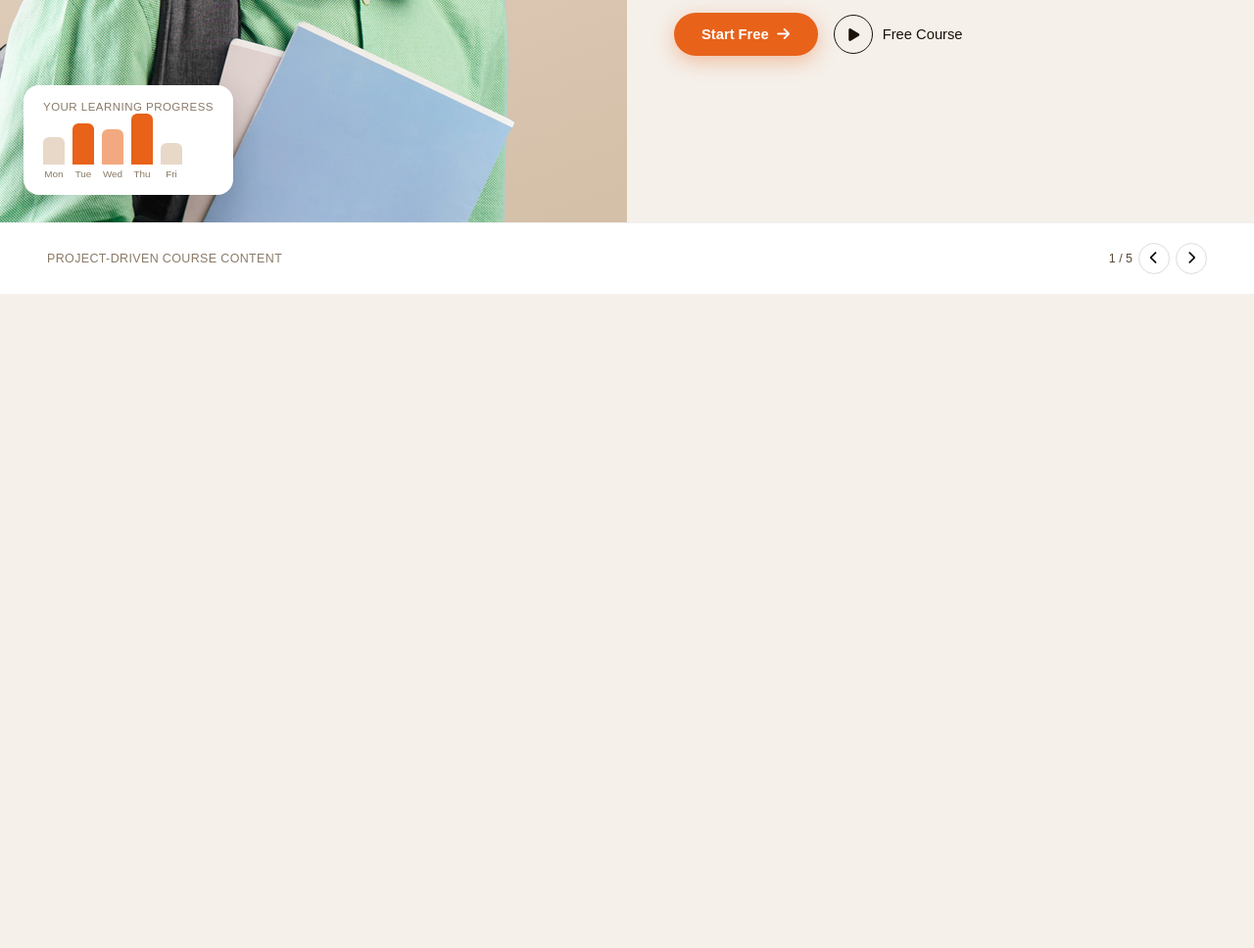
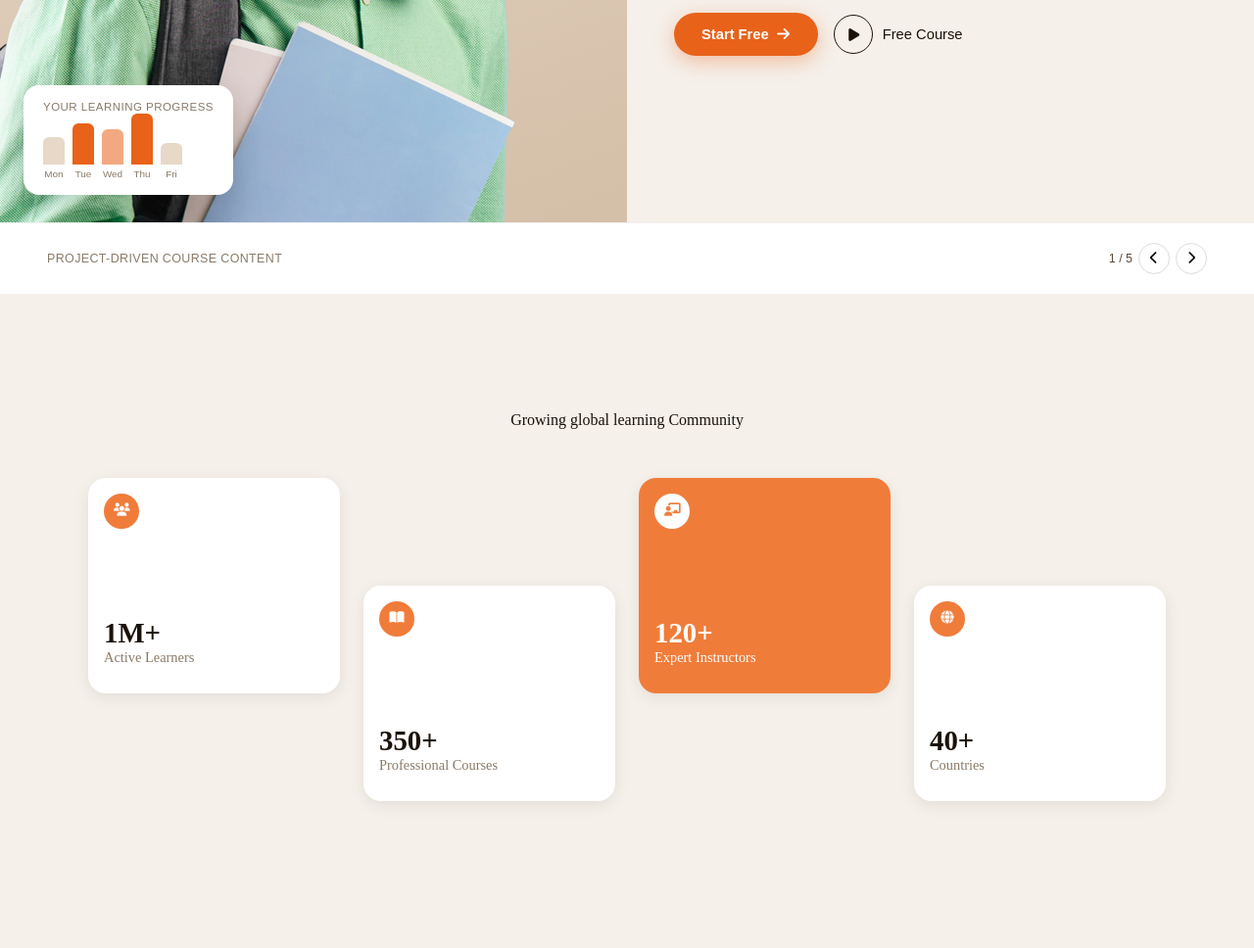
Before and after one commit to I-am-mawufemor/E-Learning-SaaS-Landing-Page, a plain HTML site: page index.html in a window 1280 px wide. Shown: the part 573-1541 px from the top of the page at 98% size. Before the commit the page ends 873 px from the top, so only its background shows below. Drawn offline with Linux system fonts and the light colour scheme; a web font is replaced by a local one.

Commit message:
update stats section

```diff
--- a/css/style.css
+++ b/css/style.css
@@ -122,7 +122,7 @@ body {
     transform: scale(1.08);
 }
 
-.icon-btn svg {
+.icon-btn i {
     background: transparent;
     fill: none;
     stroke: var(--text-mid);
@@ -655,3 +655,254 @@ body {
         transform: translateX(0);
     }
 }
+
+/* ── Mobile (≤ 480px): tighten everything further ── */
+@media screen and (max-width: 480px) {
+    .hero-left {
+        height: 52vw;
+        min-height: 260px;
+        max-height: 340px;
+    }
+
+    .hero-img {
+        height: 98%;
+    }
+
+    /* Hide the two lower pill tags to avoid clutter */
+    .tag-3,
+    .tag-4 {
+        display: none;
+    }
+
+    .tag-1 {
+        font-size: .68rem;
+        padding: 4px 10px;
+    }
+
+    .tag-2 {
+        font-size: .68rem;
+        padding: 4px 10px;
+    }
+
+    /* Collapse progress card into a compact strip */
+    .progress-card {
+        padding: 10px 12px;
+        min-width: 140px;
+        border-radius: 12px;
+    }
+
+    .progress-card h4 {
+        font-size: .65rem;
+        margin-bottom: 8px;
+    }
+
+    .bars {
+        height: 40px;
+        gap: 5px;
+    }
+
+    .bar {
+        width: 16px;
+    }
+
+    .hero-right {
+        padding: 28px 20px 40px;
+        gap: 14px;
+    }
+
+    .hero-title {
+        font-size: clamp(1.75rem, 7.5vw, 2.2rem);
+    }
+
+    .hero-sub {
+        font-size: .85rem;
+    }
+
+    .btn-primary {
+        padding: 12px 22px;
+        font-size: .85rem;
+    }
+
+    .hero-cta {
+        gap: 12px;
+    }
+}
+
+/* ── Very small phones (≤ 360px) ── */
+@media screen and (max-width: 360px) {
+    .hero-left {
+        height: 56vw;
+        min-height: 220px;
+    }
+
+    .progress-card {
+        display: none;
+        /* reclaim space on tiny screens */
+    }
+
+    .hero-right {
+        padding: 24px 16px 36px;
+    }
+
+    .hero-title {
+        font-size: 1.65rem;
+    }
+}
+
+/* ─── STATISTICS  Section─── */
+.stat {
+    display: flex;
+    flex-direction: column;
+    padding: 120px 30px;
+    gap: 20px;
+}
+
+.stat-heading {
+    display: flex;
+    justify-content: center;
+    align-items: center;
+    text-align: center;
+    font-family: 'Playfair Display', serif;
+    font-size: 16px;
+    color: var(--text-dark);
+}
+
+.stat-cards {
+    display: grid;
+    grid-template-columns: 1fr 1fr 1fr 1fr;
+    gap: 24px;
+    padding: 30px 60px;
+    align-items: start;
+}
+
+
+.stat-card-2,
+.stat-card-4 {
+    height: 220px;
+    background: var(--white);
+    border-radius: var(--radius);
+    padding: 16px;
+    margin-top: 110px;
+    box-shadow: 0 4px 16px rgba(0, 0, 0, .08);
+
+}
+
+.stat-card-1 {
+    height: 220px;
+    background: var(--white);
+    border-radius: var(--radius);
+    padding: 16px;
+    box-shadow: 0 4px 16px rgba(0, 0, 0, .08);
+}
+
+.stat-card-3 {
+    height: 220px;
+    background: var(--orange-light);
+    border-radius: var(--radius);
+    padding: 16px;
+    box-shadow: 0 4px 16px rgba(0, 0, 0, .08);
+
+}
+
+.stat-card-2 .icon-btn,
+.stat-card-4 .icon-btn,
+.stat-card-1 .icon-btn {
+    background: var(--orange-light);
+    border: none;
+}
+
+.stat-card-2 .icon-btn i,
+.stat-card-4 .icon-btn i,
+.stat-card-1 .icon-btn i {
+    stroke: var(--white);
+    color: var(--white);
+}
+
+.stat-card-3 .icon-btn {
+    background: var(--white);
+    border: none;
+}
+
+.stat-card-3 .icon-btn i {
+    stroke: var(--orange-light);
+    color: var(--orange-light);
+}
+
+.stat-content {
+    margin-top: 90px;
+    font-family: Playfair Display, serif;
+
+}
+
+.stat-content h2 {
+    font-weight: 700;
+    font-size: 1.8rem;
+
+}
+
+.stat-content p {
+    font-size: 0.9rem;
+    color: var(--text-light);
+}
+
+.stat-card-3 .stat-content h2 {
+    font-weight: 700;
+    font-size: 1.8rem;
+    color: var(--white) !important;
+}
+
+
+.stat-card-3 .stat-content p {
+    font-size: 0.9rem;
+    color: var(--white) !important;
+}
+
+/* Keyframe: starts invisible and 24px below, ends fully visible in place */
+@keyframes fadeUp {
+    from {
+        opacity: 0;
+        transform: translateY(24px);
+    }
+
+    to {
+        opacity: 1;
+        transform: translateY(0);
+    }
+}
+
+@media (prefers-reduced-motion: no-preference) {
+
+    .stat-card-1,
+    .stat-card-2,
+    .stat-card-3,
+    .stat-card-4 {
+        opacity: 0;
+        animation: fadeUp 0.5s ease forwards;
+        animation-play-state: paused;
+
+    }
+
+
+    .stat-card-1 {
+        animation-delay: 0s;
+    }
+
+    .stat-card-2 {
+        animation-delay: 0.1s;
+    }
+
+    .stat-card-3 {
+        animation-delay: 0.2s;
+    }
+
+    .stat-card-4 {
+        animation-delay: 0.3s;
+    }
+
+    .stat-cards.in-view .stat-card-1,
+    .stat-cards.in-view .stat-card-2,
+    .stat-cards.in-view .stat-card-3,
+    .stat-cards.in-view .stat-card-4 {
+        animation-play-state: running;
+    }
+}
--- a/index.html
+++ b/index.html
@@ -154,18 +154,48 @@
     </div>
 
     <!-- end hero -->
+    <!-- STATISTICS  Section -->
+    <div class="stat">
+        <div class="stat-heading">
+            <p>Growing global learning Community</p>
+        </div>
+        <div class="stat-cards">
+            <div class="stat-card-1">
+                <button class="icon-btn"><i class="fas fa-users"></i></button>
+                <div class="stat-content">
+                    <h2>1M+</h2>
+                    <p>Active Learners</p>
+                </div>
+
+            </div>
+
+            <div class="stat-card-2">
+                <button class="icon-btn"><i class="fas fa-book-open"></i></button>
+                <div class="stat-content">
+                    <h2>350+</h2>
+                    <p>Professional Courses</p>
+                </div>
+            </div>
+
+            <div class="stat-card-3">
+                <button class="icon-btn"><i class="fas fa-chalkboard-teacher"></i></button>
+                <div class="stat-content">
+                    <h2>120+</h2>
+                    <p>Expert Instructors</p>
+                </div>
+
+            </div>
+            <div class="stat-card-4">
+                <button class="icon-btn"><i class="fas fa-globe"></i></button>
+                <div class="stat-content">
+                    <h2>40+</h2>
+                    <p>Countries</p>
+                </div>
+            </div>
+        </div>
+    </div>
     <!-- script -->
-    <script>
-        function openNav() {
-            document.getElementById("mySidenav").style.width = "250px";
-            document.querySelector(".sidenav-overlay").classList.add("active");
-        }
-
-        function closeNav() {
-            document.getElementById("mySidenav").style.width = "0";
-            document.querySelector(".sidenav-overlay").classList.remove("active");
-        }
-    </script>
+   <script src="/script/main.js" defer></script>
 </body>
 
 </html>
--- /dev/null
+++ b/script/main.js
@@ -0,0 +1,53 @@
+// main.js
+
+// ─── Navigation ───
+function openNav() {
+    document.getElementById("mySidenav").style.width = "250px";
+    document.querySelector(".sidenav-overlay").classList.add("active");
+}
+
+function closeNav() {
+    document.getElementById("mySidenav").style.width = "0";
+    document.querySelector(".sidenav-overlay").classList.remove("active");
+}
+
+// ─── Stats: Counter Animation ───
+function animateCounter(element, target, suffix, duration = 1500) {
+    const start = performance.now();
+
+    function tick(now) {
+        const elapsed = now - start;
+        const progress = Math.min(elapsed / duration, 1);
+        const eased = 1 - Math.pow(1 - progress, 3);
+        const current = Math.round(eased * target);
+        element.textContent = current + suffix;
+
+        if (progress < 1) {
+            requestAnimationFrame(tick);
+        }
+    }
+
+    requestAnimationFrame(tick);
+}
+
+function runAllCounters() {
+    animateCounter(document.querySelector('.stat-card-1 h2'), 1,   'M+');
+    animateCounter(document.querySelector('.stat-card-2 h2'), 350, '+');
+    animateCounter(document.querySelector('.stat-card-3 h2'), 120, '+');
+    animateCounter(document.querySelector('.stat-card-4 h2'), 40,  '+');
+}
+
+// ─── Stats: Scroll Trigger (one observer, both effects) ───
+const statCards = document.querySelector('.stat-cards');
+
+const statsObserver = new IntersectionObserver((entries) => {
+    entries.forEach(entry => {
+        if (entry.isIntersecting) {
+            statCards.classList.add('in-view'); // triggers CSS fadeUp
+            runAllCounters();                   // triggers JS counter
+            statsObserver.disconnect();         // fire once only
+        }
+    });
+}, { threshold: 0.2 });
+
+statsObserver.observe(statCards);
```
Lines whose indentation alone changed are shown as unchanged.
